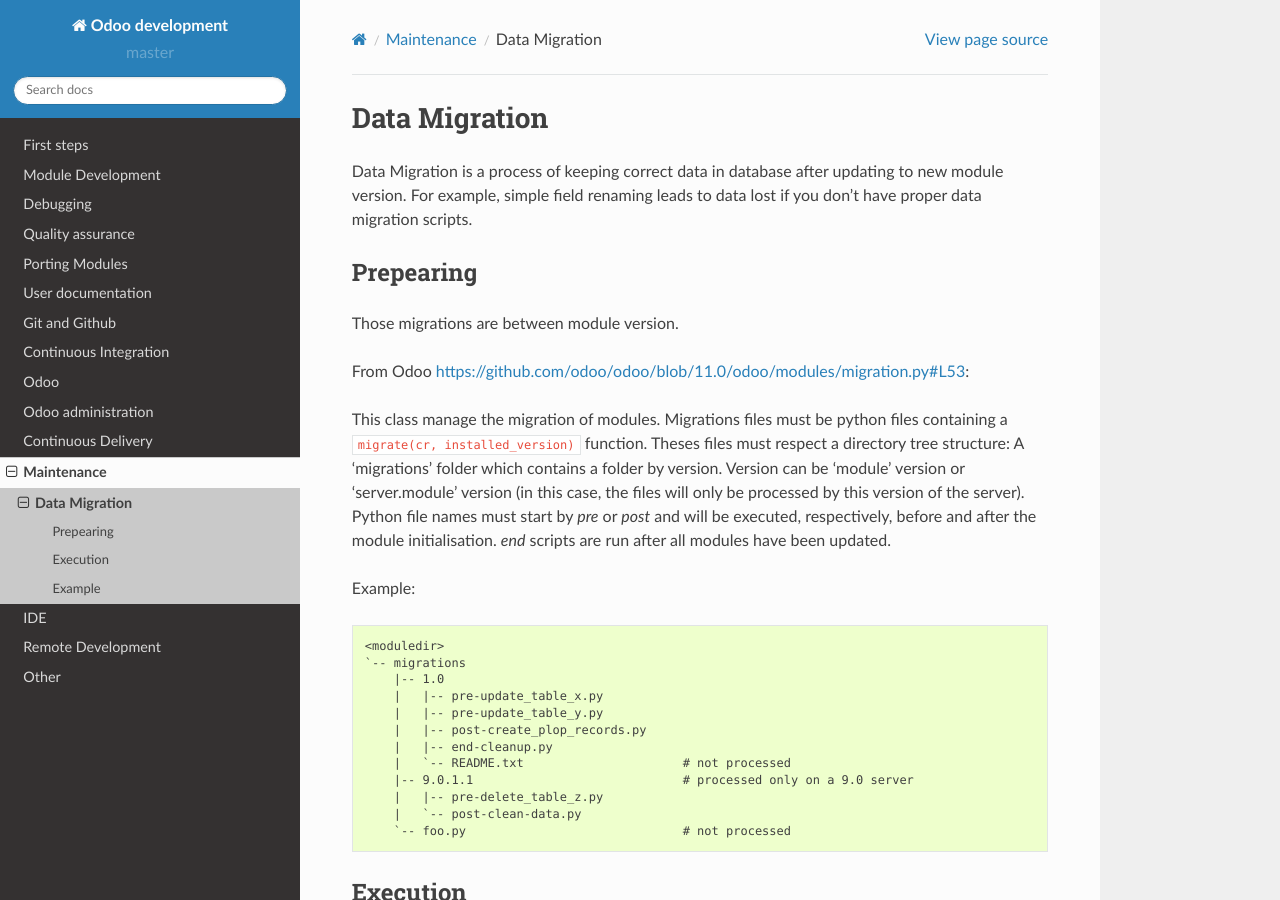
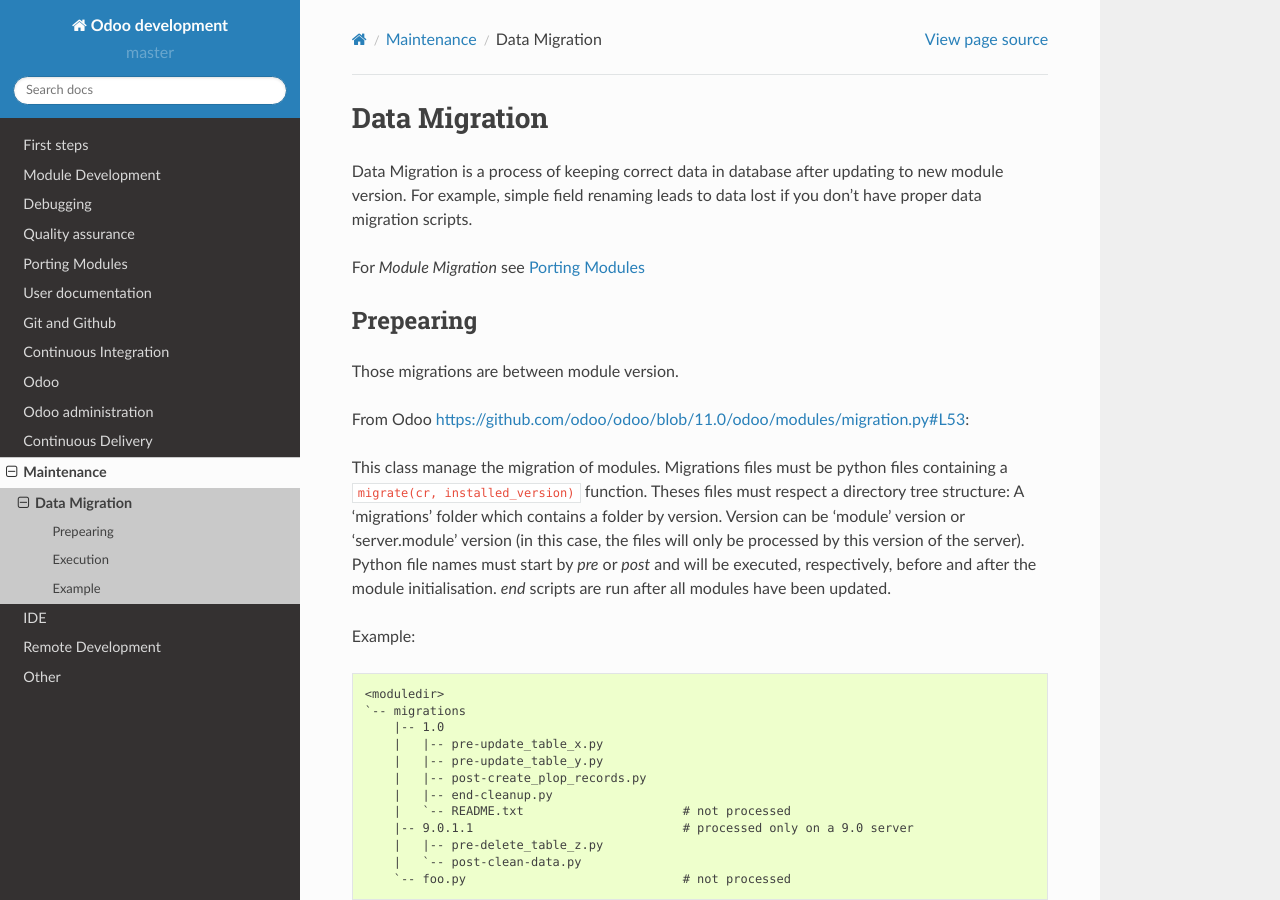
Before and after one commit to itpp-labs/odoo-development, a Sphinx documentation site: the page built from docs/maintenance/data-migration.rst, in a window 1280 px wide and 900 px high. Built offline with Sphinx 7.4.7 and the Read the Docs theme 2.0.0, drawn with Linux system fonts in a browser that asks for light colours.

Commit message:
Add link to Module Migration

```diff
--- a/docs/maintenance/data-migration.rst
+++ b/docs/maintenance/data-migration.rst
@@ -3,6 +3,8 @@
 ================
 
 Data Migration is a process of keeping correct data in database after updating to new module version. For example, simple field renaming leads to data lost if you don't have proper data migration scripts.
+
+For *Module Migration* see :doc:`Porting Modules<../migration/index>`
 
 Prepearing
 ----------
```
